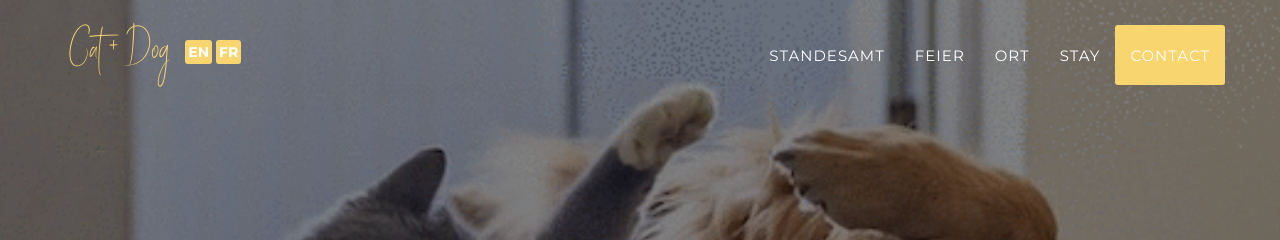
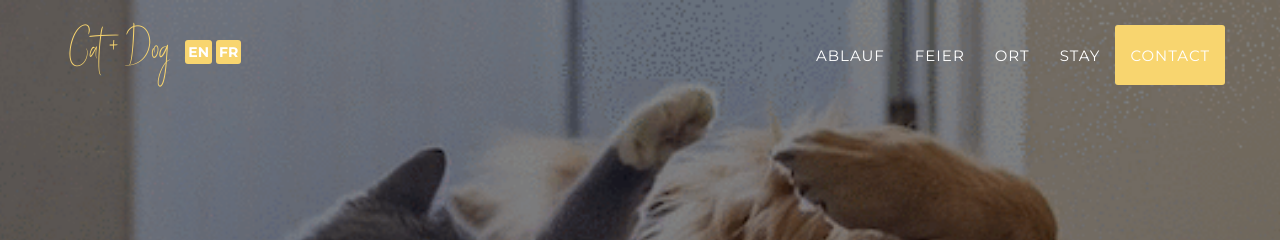
Before and after one commit to nlz-crtl/LN, a Jekyll site: the page built from index.html, in a window 1280 px wide. Shown: the top 240 px of the page. Built offline with Jekyll 4.4.1, drawn with Linux system fonts in a browser that asks for light colours; some web fonts are replaced.

Commit message:
Update header.html

```diff
--- a/_includes/en_data/header.html
+++ b/_includes/en_data/header.html
@@ -22,7 +22,7 @@
                     <a href="#page-top"></a>
                 </li>
                 <li>
-                    <a class="page-scroll" href="#events">Standesamt</a>
+                    <a class="page-scroll" href="#events">Ablauf</a>
                 </li>
                 <li>
                     <a class="page-scroll" href="#venue">Feier</a>
```
